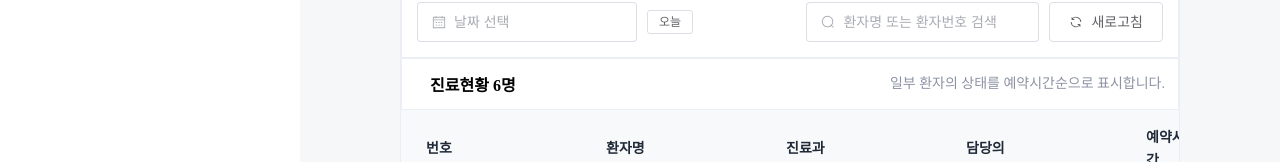
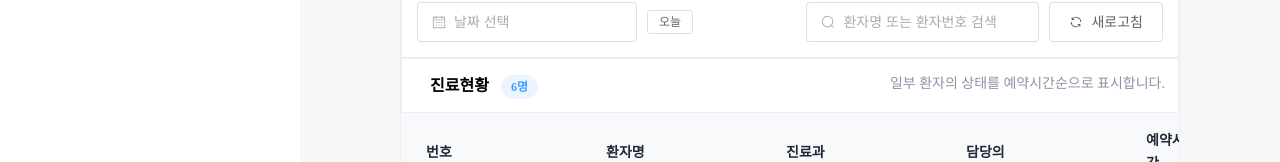
Before and after one commit to ctrl404J/hospital-reservation-vue, a Vue app: page / in a window 1280 px wide. Shown: the part 376-538 px from the top of the page. Built offline with nearby package versions, Linux system fonts and the light colour scheme.

Commit message:
refactor: 대시보드, 진료수납 현황창 수정

```diff
--- a/src/views/DashboardView.vue
+++ b/src/views/DashboardView.vue
@@ -34,7 +34,21 @@
                 <el-button size="large" :icon="Refresh">새로고침</el-button>
             </div>
             <div class="treatment-status-area">
-                <div class="treatment-status"><strong>진료현황 6명</strong></div>
+                <div class="treatment-status">
+                    <strong>진료현황</strong>
+                    <el-tag
+                            round
+                            style="
+                            background-color: #ecf5ff; /* 연한 살구/미색 배경색 */
+                            border-color: #ecf5ff;     /* 테두리 선을 배경과 통일해서 없앰 */
+                            color: #409eff;            /* 직관적인 갈색 글자색 */
+                            font-weight: 500;          /* 글자 두께 선명하게 */
+                            margin-left: 12px;
+                            "
+                        >
+                        <strong>6명</strong>
+                        </el-tag>
+                </div>
                 <div id="treatment-status-notice">일부 환자의 상태를 예약시간순으로 표시합니다.</div>
             </div>
             <Dashboard />
--- a/src/views/PaymentsView.vue
+++ b/src/views/PaymentsView.vue
@@ -61,7 +61,7 @@
                             margin-left: 12px;
                             "
                         >
-                            6건
+                        <strong>6건</strong>
                         </el-tag>
                     </div>
                     <div id="treatment-status-notice">10. 07.  · 진료시간순</div>
```
